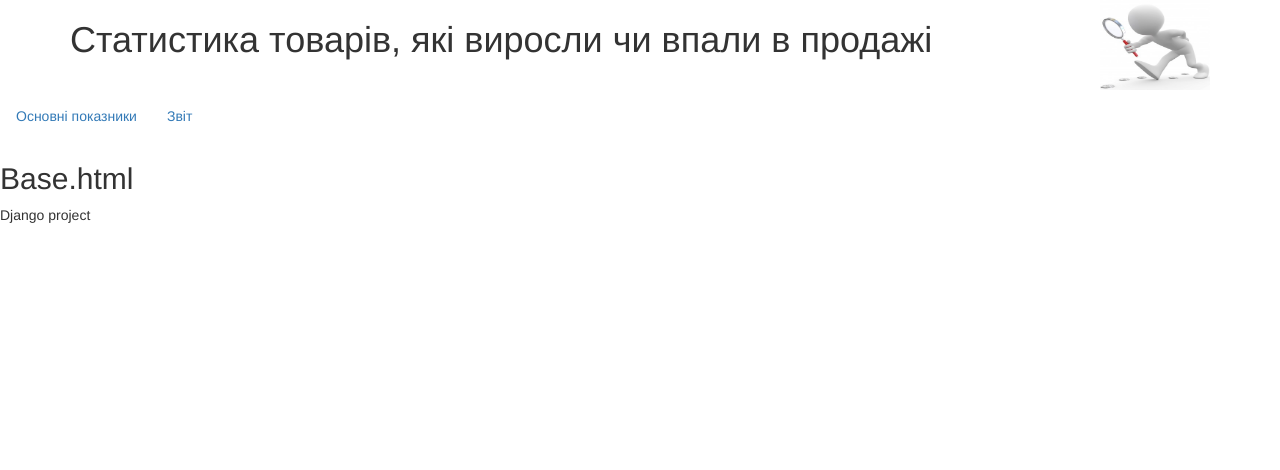
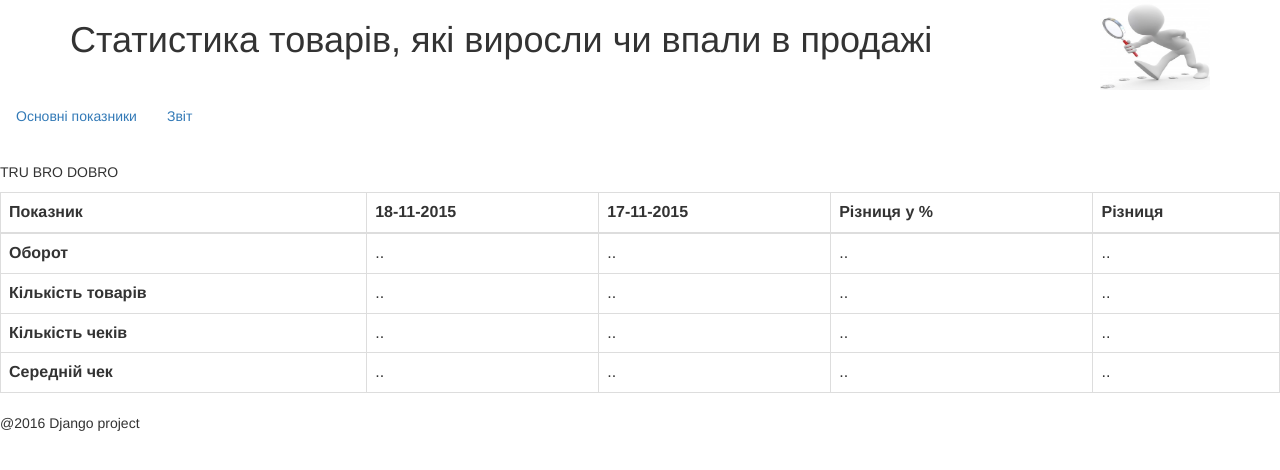
Before and after one commit to svetlanadev/Datawiz, a Django app: page / in a window 1280 px wide. Shown: the top 470 px of the page. Run offline with Django 3.2, Linux system fonts and the light colour scheme; some libraries are stand-ins or nearby versions.

Commit message:
create pages: views, urls, html

```diff
--- /dev/null
+++ b/report/templates/index.html
@@ -0,0 +1,49 @@
+{% extends 'base.html' %}
+{% load staticfiles %}
+
+{% block content %}
+<p>TRU BRO DOBRO </p>
+<table class="table table-bordered">
+    <thead>
+    <tr>
+        <th>Показник</th>
+        <th>18-11-2015</th>
+        <th>17-11-2015</th>
+        <th>Різниця у %</th>
+        <th>Різниця</th>
+    </tr>
+    </thead>
+    <tbody>
+    <tr>
+        <th>Оборот</th>
+        <td>..</td>
+        <td>..</td>
+        <td>..</td>
+        <td>..</td>
+    </tr>
+        <tr>
+        <th>Кількість товарів</th>
+        <td>..</td>
+        <td>..</td>
+        <td>..</td>
+        <td>..</td>
+    </tr>
+        </tr>
+        <tr>
+        <th>Кількість чеків</th>
+        <td>..</td>
+        <td>..</td>
+        <td>..</td>
+        <td>..</td>
+    </tr>
+        </tr>
+        <tr>
+        <th>Середній чек</th>
+        <td>..</td>
+        <td>..</td>
+        <td>..</td>
+        <td>..</td>
+    </tr>
+    </tbody>
+</table>
+{% endblock %}
--- /dev/null
+++ b/report/templates/report.html
@@ -0,0 +1,6 @@
+{% extends 'base.html' %}
+{% load staticfiles %}
+
+{% block content %}
+<p> Create report here  </p>
+{% endblock %}
--- a/report/urls.py
+++ b/report/urls.py
@@ -2,5 +2,6 @@ from django.conf.urls import url
 from report import views
 
 urlpatterns = [
-    url(r'^$', views.base, name='base'),
+    url(r'^$', views.index, name='index'),
+    url(r'^report/$', views.report, name='report'),
 ]
--- a/report/views.py
+++ b/report/views.py
@@ -4,4 +4,10 @@ from django.http import HttpResponse
 # Create your views here.
 
 def base(request):
-        return render (request, 'base.html')
+        return render(request, 'base.html')
+
+def index(request):
+        return render(request, 'index.html')
+
+def report(request):
+        return render(request, 'report.html')
--- a/templates/base.html
+++ b/templates/base.html
@@ -14,10 +14,10 @@
 <!--   <a class="navbar-brand" href="#">Home</a> -->
   <ul class="nav navbar-nav">
     <li class="nav-item active">
-      <a class="nav-link" href="#">Основні показники<span class="sr-only">(current)</span></a>
+      <a class="nav-link" href="/">Основні показники<span class="sr-only">(current)</span></a>
     </li>
     <li class="nav-item">
-      <a class="nav-link" href="#">Звіт</a>
+      <a class="nav-link" href="/report/">Звіт</a>
     </li>
    </ul>
      </nav>
@@ -25,9 +25,8 @@
 {% endblock %}
 
 {% block content %}
-    <h2>Base.html</h2>
 {% endblock %}
 
 {% block footer %}
-    <p>Django project </p>
+    <p>@2016 Django project </p>
 {% endblock %}
```
Also changed, not shown: 1 other file.
